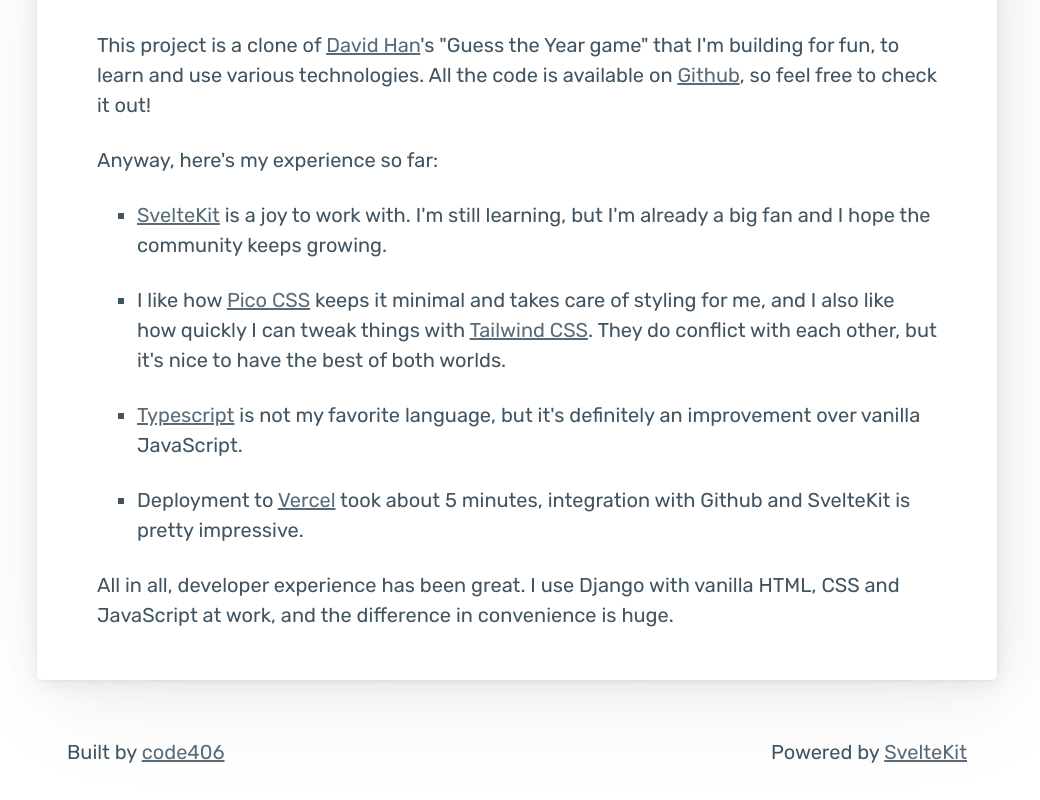
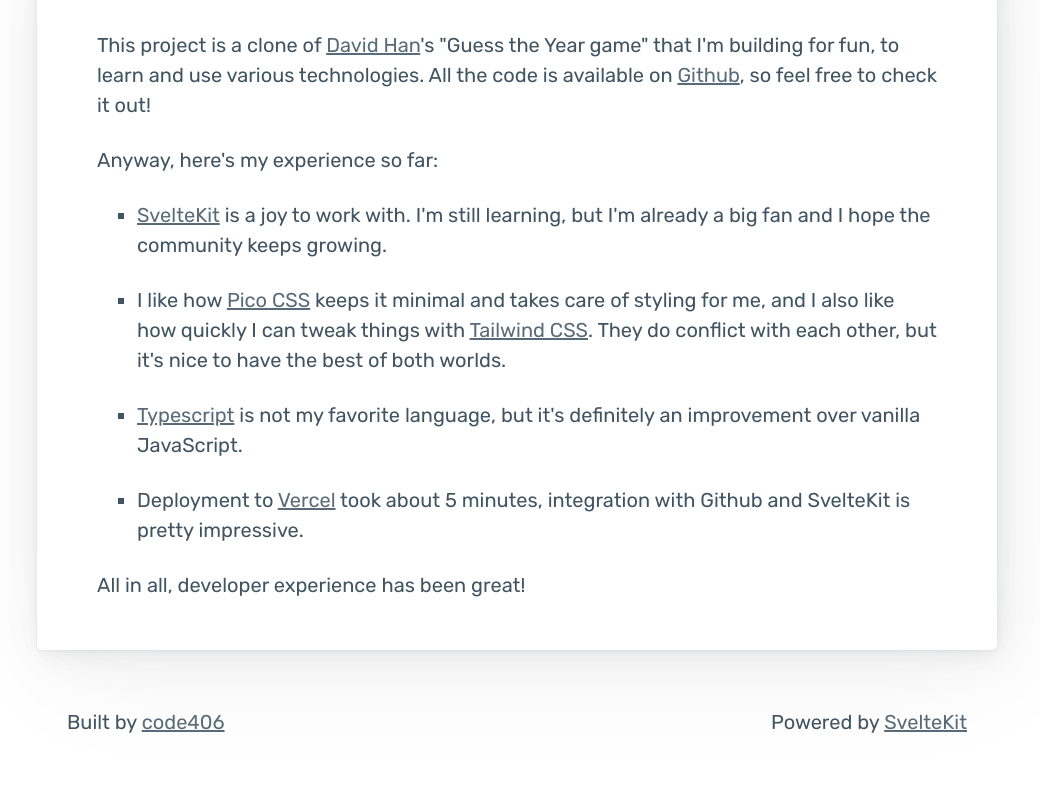
Before and after one commit to code406/guess-the-year, a SvelteKit app: page / in a window 1280 px wide. Shown: the part 947-1747 px from the top of the page, without its empty margins (123-1163 px from the left). After the commit the page ends 1717 px from the top, so only its background shows below. Built offline with nearby package versions, Linux system fonts and the light colour scheme.

Commit message:
tiny about-project content change

```diff
--- a/src/routes/+page.svelte
+++ b/src/routes/+page.svelte
@@ -56,7 +56,6 @@
         </li>
     </ul>
     <p class="pt-5 text-[var(--pico-muted-color)]">
-        All in all, developer experience has been great. I use Django with vanilla
-        HTML, CSS and JavaScript at work, and the difference in convenience is huge.
+        All in all, developer experience has been great!
     </p>
 </article>
```
